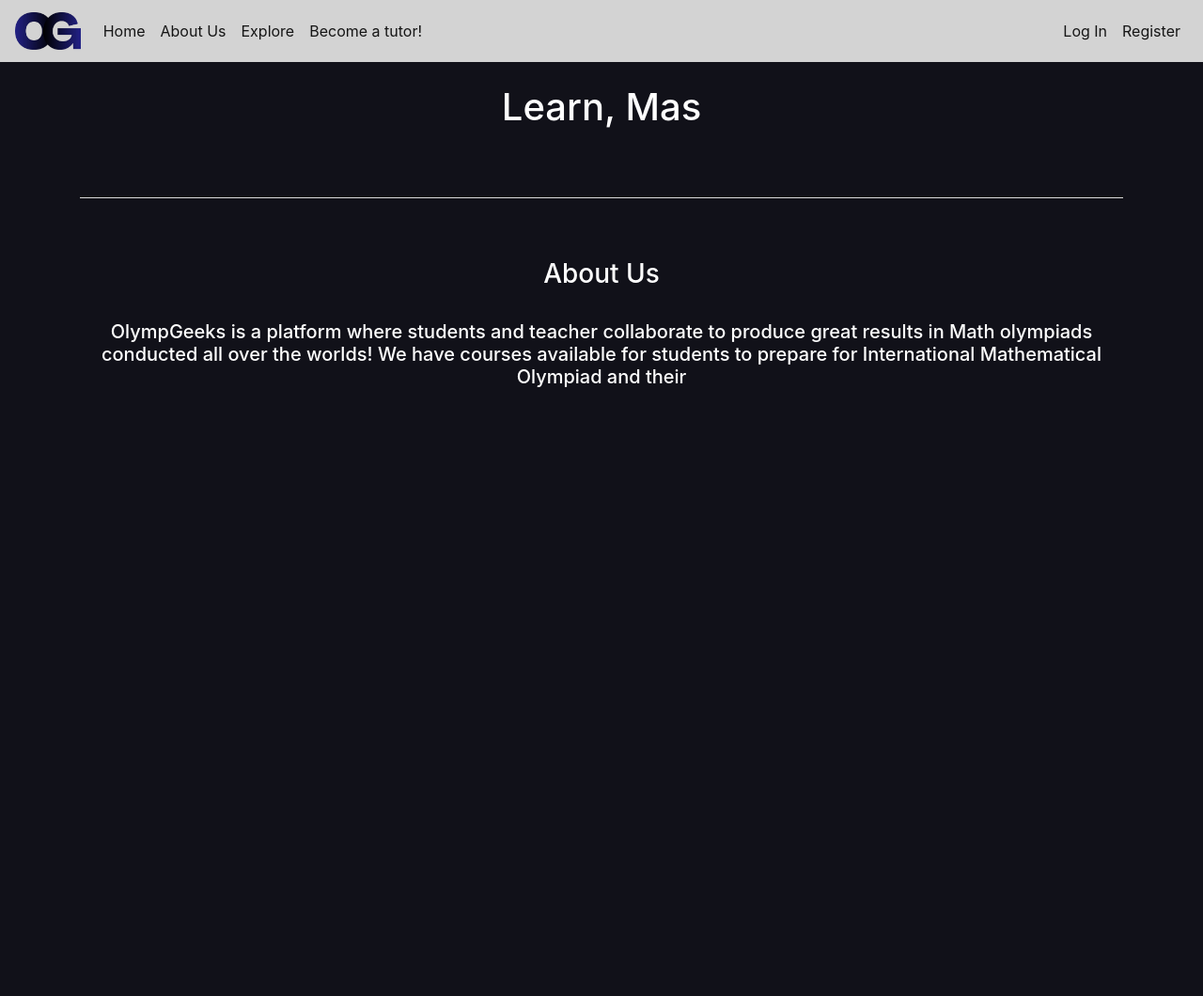
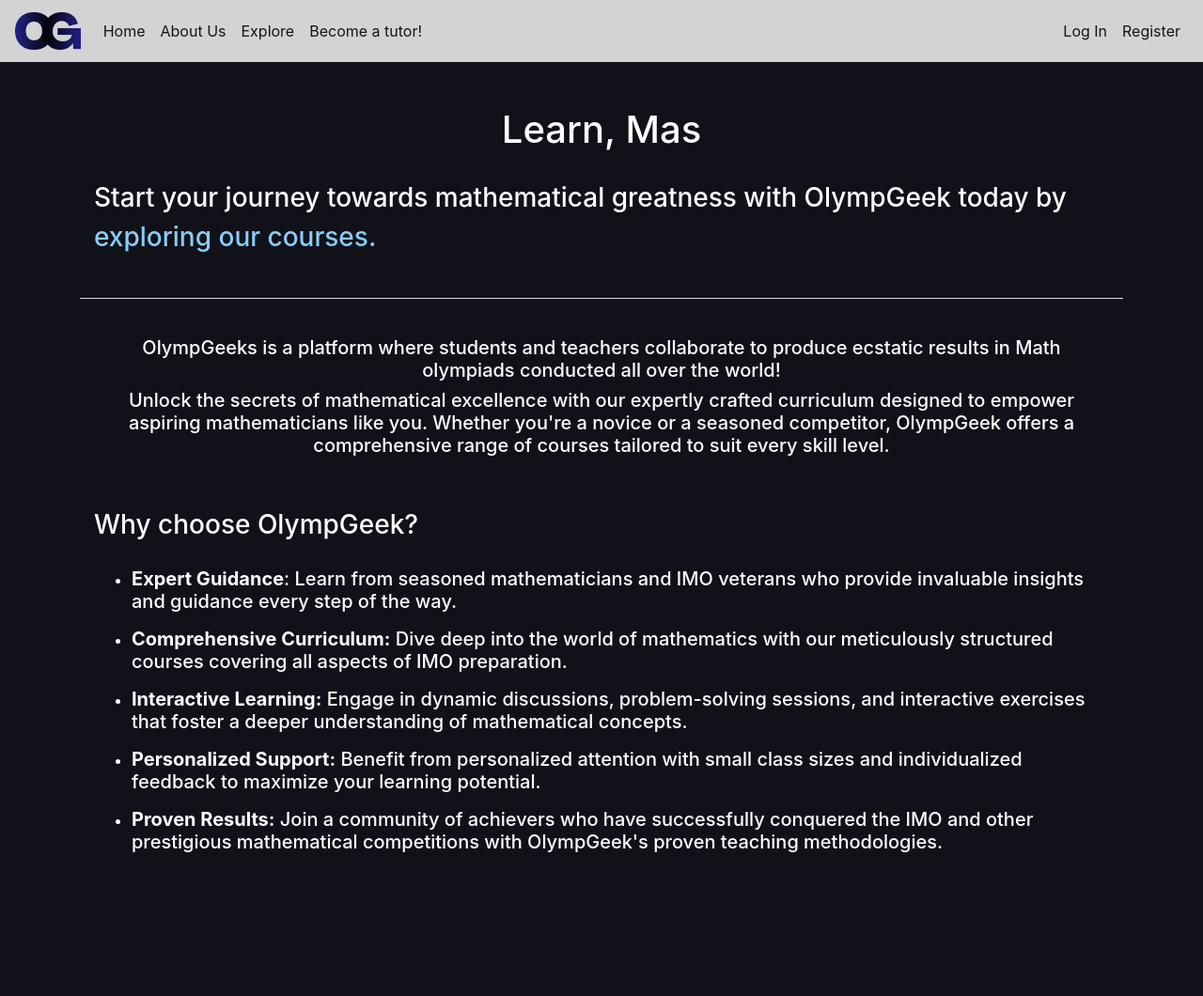
Before and after one commit to ItsSuhail/Illuminate, a Flask app: page / in a window 1280 px wide. Shown: the whole page at 94% size. Before the commit the page ends 412 px from the top, so only its background shows below. Run offline with Flask 3, Linux system fonts and the light colour scheme; some libraries are stand-ins or nearby versions.

Commit message:
Completed home page.

```diff
--- a/static/templates/index.html
+++ b/static/templates/index.html
@@ -1,17 +1,80 @@
-{% extends 'base.html' %}
+{% extends 'base.html' %} {% block main %}
+<br />
+<div class="container" id="mainpage">
+  <h1 class="head" id="typewriter"></h1>
+  <br />
+  <h3 class="text-left head fs-3">
+    Start your journey towards mathematical greatness with OlympGeek today by
+  </h3>
+  <h3 class="text-left">
+    <a class="head" href="/explore" style="color: lightskyblue"
+      >exploring our courses.</a
+    >
+  </h3>
+</div>
+<br />
+<hr class="sep" />
+<br />
+<div class="container">
+  <!-- <h3 class="head" >About Us</h3> -->
+  <!-- <br> -->
+  <h5 class="head">
+    OlympGeeks is a platform where students and teachers collaborate to produce
+    ecstatic results in Math olympiads conducted all over the world!
+  </h5>
+  <h5 class="head">
+    Unlock the secrets of mathematical excellence with our expertly crafted
+    curriculum designed to empower aspiring mathematicians like you. Whether
+    you're a novice or a seasoned competitor, OlympGeek offers a comprehensive
+    range of courses tailored to suit every skill level.
+  </h5>
 
-{% block main %}
-  <div class="container" id="mainpage">
-    <h1 class="head" id="typewriter"></h1>
-  </div>
-  <br><br>
-  <hr class="sep">
-  <br><br>
-  <div class="container">
-    <h3 class="head" >About Us</h3>
-    <br>
-    <h5 class="head">OlympGeeks is a platform where students and teacher collaborate to produce great results in Math olympiads conducted all over the worlds! We have courses available for students to prepare for International Mathematical Olympiad and their </h5>
-  </div>
-  <!-- Flexbox container for aligning the toasts -->
+  <br /><br />
+  <h3 class="head text-left" style="margin-bottom: 1em">
+    Why choose OlympGeek?
+  </h3>
+
+  <ul class="text-left head points">
+    <li class="fs-3">
+      <h5 class="fs-3">
+        <span style="font-weight: bold">Expert Guidance</span>: Learn from
+        seasoned mathematicians and IMO veterans who provide invaluable insights
+        and guidance every step of the way.
+      </h5>
+    </li>
+    <li>
+      <h5 class="fs-3">
+        <span style="font-weight: bold"> Comprehensive Curriculum:</span> Dive
+        deep into the world of mathematics with our meticulously structured
+        courses covering all aspects of IMO preparation.
+      </h5>
+    </li>
+    <li>
+      <h5 class="fs-3">
+        <span style="font-weight: bold"> Interactive Learning:</span> Engage in
+        dynamic discussions, problem-solving sessions, and interactive exercises
+        that foster a deeper understanding of mathematical concepts.
+      </h5>
+    </li>
+    <li>
+      <h5 class="fs-3">
+        <span style="font-weight: bold"> Personalized Support:</span> Benefit
+        from personalized attention with small class sizes and individualized
+        feedback to maximize your learning potential.
+      </h5>
+    </li>
+    <li>
+      <h5 class="fs-3">
+        <span style="font-weight: bold"> Proven Results:</span> Join a community
+        of achievers who have successfully conquered the IMO and other
+        prestigious mathematical competitions with OlympGeek's proven teaching
+        methodologies.
+      </h5>
+    </li>
+  </ul>
+
+  <br /><br /><br />
+</div>
+<!-- Flexbox container for aligning the toasts -->
 
 {% endblock %}
--- a/static/templates/styles/styles.css
+++ b/static/templates/styles/styles.css
@@ -6,7 +6,15 @@
 }
 #body{
     background-color: #111119;
+    margin-bottom: 4em;
 }
 .sep{
     background-color: whitesmoke;
 }
+#course_div {
+    display: flex;
+    flex-direction: column;
+}
+.points > li {
+    margin-bottom: 1em;
+}
```
